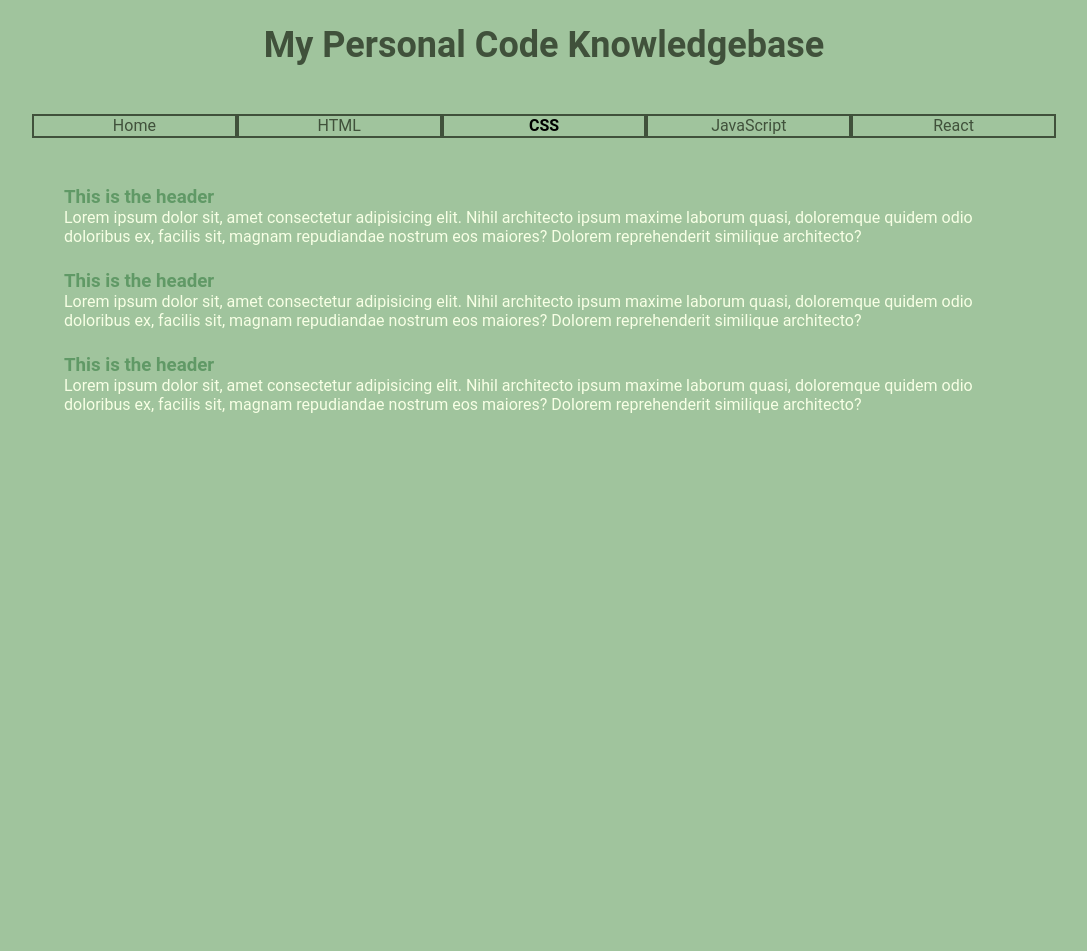
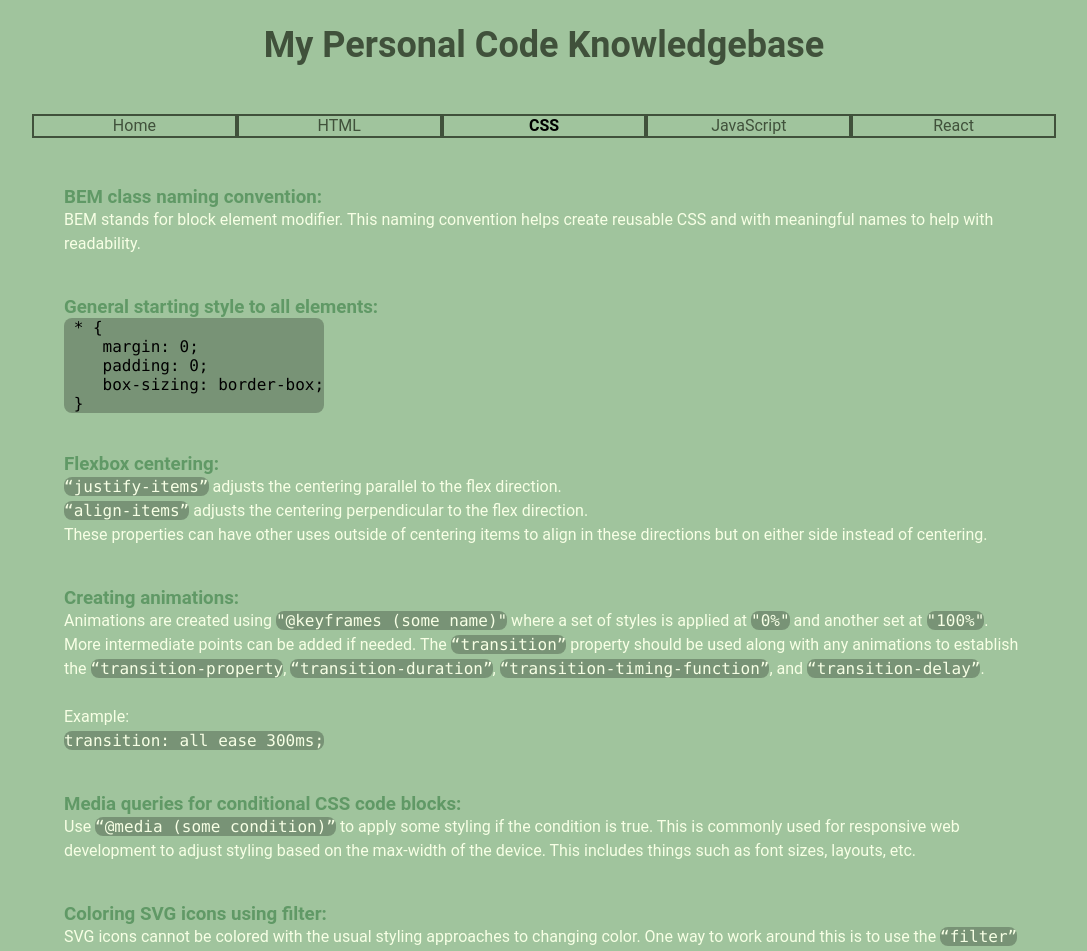
Before and after one commit to lujacky81/MyCodeKnowledgebase, a React (Create React App) app: page /programming/CSS in a window 1280 px wide. Shown: the top 951 px of the page, without its empty margins (96-1183 px from the left). Before the commit the page ends 800 px from the top, so only its background shows below. Built offline with nearby package versions, Linux system fonts and the light colour scheme; the HTML template or start-up script is replaced by a standard one.

Commit message:
all info content added

```diff
--- a/src/App.css
+++ b/src/App.css
@@ -25,3 +25,19 @@ body {
   background-color: #A0C49D;
   height: 100%;
 }
+
+.code {
+  font-family: monospace;
+}
+
+.url {
+  text-decoration: none;
+  color: rgba(0, 0, 0, 0.5);
+  width: fit-content;
+}
+
+code {
+  background-color: rgba(0, 0, 0, 0.25);
+  border-radius: 8px;
+  width: fit-content;
+}
--- a/src/components/CssInfo.jsx
+++ b/src/components/CssInfo.jsx
@@ -1,26 +1,74 @@
-import Info from './Info.jsx';
+import Info from "./Info.jsx";
 function CssInfo() {
   return (
     <div className="infoPage">
       <div className="infoPoint">
         <Info
-                    title="This is the header"
-                    text="Lorem ipsum dolor sit, amet consectetur adipisicing elit. Nihil architecto ipsum maxime laborum quasi, doloremque quidem odio doloribus ex, facilis sit, magnam repudiandae nostrum eos maiores? Dolorem reprehenderit similique architecto?"
+          title="BEM class naming convention:"
+          text="BEM stands for block element modifier. This naming convention helps create reusable CSS and with meaningful names to help with readability. "
         />
       </div>
 
       <div className="infoPoint">
-                <Info
-                    title="This is the header"
-                    text="Lorem ipsum dolor sit, amet consectetur adipisicing elit. Nihil architecto ipsum maxime laborum quasi, doloremque quidem odio doloribus ex, facilis sit, magnam repudiandae nostrum eos maiores? Dolorem reprehenderit similique architecto?"
-                />
+        <Info title="General starting style to all elements:" text="" />
+        <code>
+          &nbsp;* &#123; <br />
+          &nbsp;&nbsp; &nbsp;margin: 0; <br />
+          &nbsp;&nbsp; &nbsp;padding: 0; <br />
+          &nbsp;&nbsp; &nbsp;box-sizing: border-box; <br />
+          &nbsp;&#125;
+        </code>
+      </div>
+
+      <div className="infoPoint">
+        <Info title="Flexbox centering:" text="" />
+        <p className="info__para">
+          <code>“justify-items”</code> adjusts the centering parallel to the
+          flex direction. <br />
+          <code>“align-items”</code> adjusts the centering perpendicular to the
+          flex direction. <br />
+          These properties can have other uses outside of centering items to
+          align in these directions but on either side instead of centering.
+        </p>
       </div>
       <div className="infoPoint">
-                <Info
-                    title="This is the header"
-                    text="Lorem ipsum dolor sit, amet consectetur adipisicing elit. Nihil architecto ipsum maxime laborum quasi, doloremque quidem odio doloribus ex, facilis sit, magnam repudiandae nostrum eos maiores? Dolorem reprehenderit similique architecto?"
-                />
+        <Info title="Creating animations:" text="" />
+        <p className="info__para">
+          Animations are created using <code>"@keyframes (some name)"</code>{" "}
+          where a set of styles is applied at <code>"0%"</code> and another set
+          at <code>"100%"</code>. More intermediate points can be added if
+          needed. The <code>“transition”</code> property should be used along
+          with any animations to establish the <code>“transition-property</code>
+          , <code>“transition-duration”</code>,{" "}
+          <code>“transition-timing-function”</code>, and{" "}
+          <code>“transition-delay”</code>. <br />
+          <br />
+          Example: <br />
+          <code>transition: all ease 300ms;</code>
+        </p>
       </div>
+
+      <div className="infoPoint">
+        <Info title="Media queries for conditional CSS code blocks:" text="" />
+        <p className="info__para">
+          Use <code>“@media (some condition)”</code> to apply some styling if
+          the condition is true. This is commonly used for responsive web
+          development to adjust styling based on the max-width of the device.
+          This includes things such as font sizes, layouts, etc.
+        </p>
+      </div>
+
+      <div className="infoPoint">
+        <Info title="Coloring SVG icons using filter:" text="" />
+        <p className="info__para">
+          SVG icons cannot be colored with the usual styling approaches to
+          changing color. One way to work around this is to use the <code>“filter”</code> style. Although it might not always work perfectly this method can be
+          a lot more useful than no color at all. <br />
+          This codepen takes in the target color HEX code and generates the styling filter to get close to the given color as possible: <br/>
+          <a href="https://codepen.io/sosuke/pen/Pjoqqp" className="url">https://codepen.io/sosuke/pen/Pjoqqp</a>
+        </p>
+      </div>
+
     </div>
   );
 }
--- a/src/components/HtmlInfo.jsx
+++ b/src/components/HtmlInfo.jsx
@@ -1,27 +1,52 @@
-import Info from './Info.jsx';
+import Info from "./Info.jsx";
 
 function HtmlInfo() {
-    return(
+    return (
         <div className="infoPage">
-            <div className='infoPoint'>
-            <Info
-            title="This is the header"
-            text="Lorem ipsum dolor sit, amet consectetur adipisicing elit. Nihil architecto ipsum maxime laborum quasi, doloremque quidem odio doloribus ex, facilis sit, magnam repudiandae nostrum eos maiores? Dolorem reprehenderit similique architecto?"
-            />
 
+            <div className="infoPoint">
+                <Info
+                    title="Div and Span tags:"
+                    text=""
+                />
+                <p className="info__para">
+                General use containers that do not inherently represent anything. They are used to group other elements for styling. "<code>&lt;div&gt;</code>" is a block-level element and "<code>&lt;span&gt;</code>" is in line.
+                </p>
             </div>
 
-            <div className='infoPoint'>
-            <Info
-            title="This is the header"
-            text="Lorem ipsum dolor sit, amet consectetur adipisicing elit. Nihil architecto ipsum maxime laborum quasi, doloremque quidem odio doloribus ex, facilis sit, magnam repudiandae nostrum eos maiores? Dolorem reprehenderit similique architecto?"
-            />
+            <div className="infoPoint">
+                <Info
+                    title="Anchor tags:"
+                    text=""
+                />
+                <p className="info__para">
+                    The "<code>&lt;a&gt;</code>" tag is used to link to other parts of the site or external URLs. When linking to another element in the same page, the "<code>&lt;a&gt;</code>" tag instantly jumps to that element. This can be changed by making the “scroll-behavior” style to smooth on the "<code>&lt;html&gt;</code>" tag.
+                </p>
             </div>
-            <div className='infoPoint'>
-            <Info
-            title="This is the header"
-            text="Lorem ipsum dolor sit, amet consectetur adipisicing elit. Nihil architecto ipsum maxime laborum quasi, doloremque quidem odio doloribus ex, facilis sit, magnam repudiandae nostrum eos maiores? Dolorem reprehenderit similique architecto?"
-            />
+
+            <div className="infoPoint">
+                <Info
+                    title="Creating forms using the fieldset tag:"
+                    text=""
+                />
+                <p className="info__para">
+                The "<code>&lt;fieldset&gt;</code>" tag is used in forms that wraps everything inside the form. Inside the fieldset there "<code>&lt;legend&gt;</code>" tag can be used as a 'title' along the top of the form. "<code>&lt;datalist&gt;</code>" tags can be paired with "<code>&lt;input&gt;</code>" tags as a way to autofill text input. Inside the "<code>&lt;datalist&gt;</code>" there are "<code>&lt;option&gt;</code>" tags with a value attribute to create the autofill options. These options can also be seen as a dropdown menu in the input.
+                </p>
+            </div>
+
+            <div className="infoPoint">
+                <Info
+                title="Sub and Sup tags:"
+                text=""
+                />
+                <p className="info__para">"<code>&lt;Sub&gt;</code>" and "<code>&lt;Sup&gt;</code>" tags are used to create subscript and superscript text. </p>
+            </div>
+            <div className="infoPoint">
+                <Info
+                title="Html entities:"
+                text="Html entities are a way to represent all symbols via an entity and/or entity number. The characters that are interpreted as coding can be displayed in html (and not interpreted as code) by using its corresponding entity value. A full list of the html entities can be found here:"
+                />
+                <a className="url" href="https://www.freeformatter.com/html-entities.html" target="_blank">https://www.freeformatter.com/html-entities.html</a>
             </div>
 
         </div>
--- a/src/components/InfoPage.css
+++ b/src/components/InfoPage.css
@@ -12,7 +12,7 @@
 .infoPoint {
     display: flex;
     flex-direction: column;
-    margin-bottom: 24px;
+    margin-bottom: 40px;
     justify-content: space-between;
 }
 
@@ -23,6 +23,7 @@
 
 .info__para {
     color: #F7FFE5;
+    line-height: 1.5;
 }
 
 .info__img {
--- a/src/components/JavascriptInfo.jsx
+++ b/src/components/JavascriptInfo.jsx
@@ -5,22 +5,50 @@ function JavascriptInfo() {
         <div className="infoPage">
             <div className="infoPoint">
                 <Info
-                    title="This is the header"
-                    text="Lorem ipsum dolor sit, amet consectetur adipisicing elit. Nihil architecto ipsum maxime laborum quasi, doloremque quidem odio doloribus ex, facilis sit, magnam repudiandae nostrum eos maiores? Dolorem reprehenderit similique architecto?"
+                    title="Promises:"
+                    text=""
                 />
+                <p className="info__para">
+                There are 2 approaches to accessing the data in promises. The first one is using <code>“.then”</code> and the other is <code>“async”</code> and <code>“await”</code>. <br/>
+
+                </p>
+                <code>
+                Method 1: <br/>
+                    fetch(some_data_from_somewhere) <br />
+                    &nbsp;&nbsp;.then((response) =&gt; &#123; <br />
+                    &nbsp;&nbsp;&nbsp;&nbsp;return response.json(); <br />
+                    &nbsp;&nbsp;&nbsp;&#125;) <br />
+                    &nbsp;&nbsp;.then((data) =&gt; &#123; <br />
+                    &nbsp;&nbsp;&nbsp;//this "data" variable has all the data from the fetch&nbsp;&nbsp;<br />
+                    &nbsp;&nbsp;&#125;);
+                </code>
+                <br />
+                <code>
+                Method 2: <br/>
+                    async function main()&#123; <br />
+                    &nbsp; const response = await fetch(some_data_from_somewhere);&nbsp;&nbsp;<br />
+                    &nbsp; const data = await response.json(); <br />
+                    &nbsp;&nbsp;//this data variable has all the data from the fetch
+                    <br />
+                    &nbsp;&#125;
+                </code>
             </div>
 
             <div className="infoPoint">
                 <Info
-                    title="This is the header"
-                    text="Lorem ipsum dolor sit, amet consectetur adipisicing elit. Nihil architecto ipsum maxime laborum quasi, doloremque quidem odio doloribus ex, facilis sit, magnam repudiandae nostrum eos maiores? Dolorem reprehenderit similique architecto?"
+                    title="Making API calls:"
+                    text="An API can be accessed by using a “fetch()” to the API’s endpoint. This fetch returns a promise where the data can be accessed via one of the two methods previously described."
                 />
             </div>
             <div className="infoPoint">
                 <Info
-                    title="This is the header"
-                    text="Lorem ipsum dolor sit, amet consectetur adipisicing elit. Nihil architecto ipsum maxime laborum quasi, doloremque quidem odio doloribus ex, facilis sit, magnam repudiandae nostrum eos maiores? Dolorem reprehenderit similique architecto?"
+                    title="“foreach” loops in JS:"
+                    text=""
                 />
+                <p className="info__para">
+                    <code>“for (const property in object)”</code> loops through each property of an object. <br />
+                    <code>“for (const element of iterable)”</code> loops through each element of an iterable object such as Arrays, Strings, Map, Set, and NodeList.
+                </p>
             </div>
         </div>
     );
--- a/src/components/ReactInfo.jsx
+++ b/src/components/ReactInfo.jsx
@@ -4,22 +4,53 @@ function ReactInfo() {
         <div className="infoPage">
             <div className="infoPoint">
                 <Info
-                    title="This is the header"
-                    text="Lorem ipsum dolor sit, amet consectetur adipisicing elit. Nihil architecto ipsum maxime laborum quasi, doloremque quidem odio doloribus ex, facilis sit, magnam repudiandae nostrum eos maiores? Dolorem reprehenderit similique architecto?"
+                    title="Creating custom components:"
+                    text=""
+                />
+                <p className="info__para">
+                Components are created by making a new js/jsx file that is a function that returns this new component. Other resources can be imported at the top to be used in this component. The file must include a <code>“export default &#123;componentName&#125;;”</code> line in order to be used and imported by other files.
+                </p>
+            </div>
+
+            <div className="infoPoint">
+                <Info
+                    title="Passing props:"
+                    text="Props are data values passed to components as element attributes whenever they are created.The name of the attribute must match a parameter of the function defining the component in order to access that value."
                 />
             </div>
 
             <div className="infoPoint">
                 <Info
-                    title="This is the header"
-                    text="Lorem ipsum dolor sit, amet consectetur adipisicing elit. Nihil architecto ipsum maxime laborum quasi, doloremque quidem odio doloribus ex, facilis sit, magnam repudiandae nostrum eos maiores? Dolorem reprehenderit similique architecto?"
+                    title="UseState hook:"
+                    text=""
                 />
+                <p className="info__para">
+                The useState hook allows for data to be tracked. The state is initialized with a variable name for the data, a function to update this variable, and a call to <code>“useState(initial_value)”</code> where the parameter is the initial value of this state variable. <br />
+                Example: <br />
+                <code>const [count, setCount] = useState(10)</code> <br />
+                <br />
+                When updating a state variable the function can take a parameter that is the current value of the state variable. <br />
+                <br />
+                Example of adding 1 to current value of count: <br />
+                <code>setCount((prevCount) =&gt; prevCount + 1)</code> <br />
+                <br />
+                If the state variable is an object, the previous value must be spread out using the <code>“...”</code> operator so that unchanged variables keep their values and updated variables are based on previous values.
+
+                </p>
             </div>
+
             <div className="infoPoint">
                 <Info
-                    title="This is the header"
-                    text="Lorem ipsum dolor sit, amet consectetur adipisicing elit. Nihil architecto ipsum maxime laborum quasi, doloremque quidem odio doloribus ex, facilis sit, magnam repudiandae nostrum eos maiores? Dolorem reprehenderit similique architecto?"
+                    title="UseEffect hook:"
+                    text=""
                 />
+                <p className="info__para">
+                The useEffect hook takes a function as the first parameter and an optional array of dependency variables as the second parameter.  <br />
+                If there is no second parameter then the function is run on every render. <br />
+                If the dependency array is empty then the function runs only on the first render. <br />
+                If there are variables in the dependency array then the function is run on the first render and any time any of the variables are changed.
+
+                </p>
             </div>
         </div>
     );
```
Lines whose indentation alone changed are shown as unchanged.
